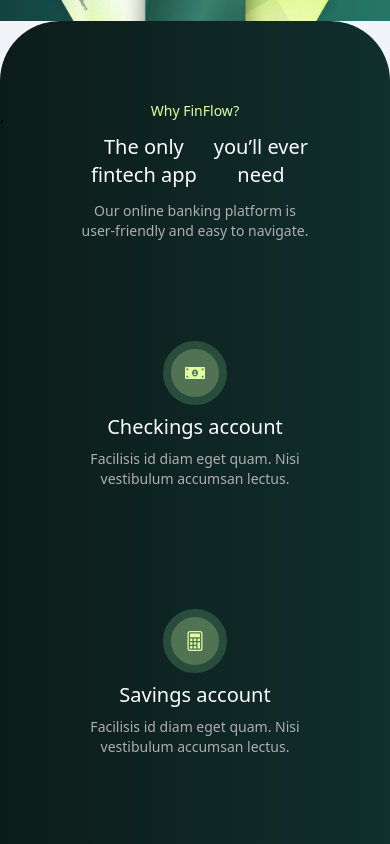
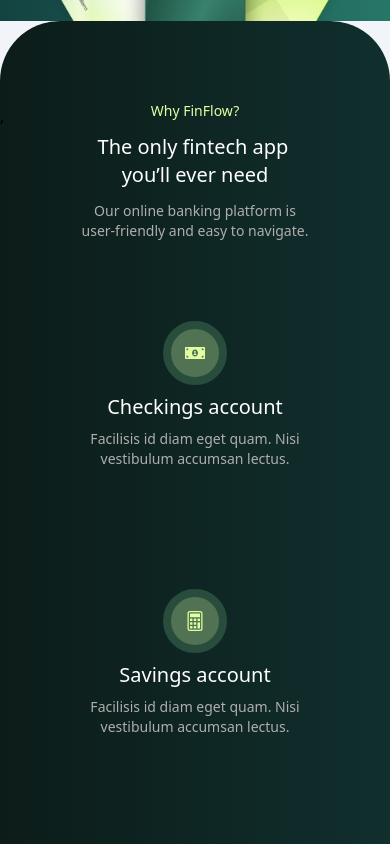
Before and after one commit to Mhiracul/Banking_Site, a React (Vite) app in the folder my-project/: page / in a window 390 px wide. Shown: the part 740-1584 px from the top of the page. Built offline with nearby package versions, Linux system fonts and the light colour scheme.

Commit message:
Initial commit

```diff
--- a/my-project/src/component/Home/About.jsx
+++ b/my-project/src/component/Home/About.jsx
@@ -11,18 +11,20 @@
             <p className="text-sm text-[#E1FFA0] font-medium">
               Why <WebsiteName />?
             </p>
-            <h1 className="text-white md:flex-col flex flex-row items-center justify-center gap-1 md:text-5xl text-xl font-medium mt-3">
-              The only fintech app
-              <span className="text-white md:text-5xl text-xl font-medium space-x-7">
+            <div className="text-center mt-3">
+              <h1 className="inline-block text-white  mr-1 md:text-5xl text-xl font-medium ">
+                The only fintech app
+              </h1>
+              <span className="text-white md:text-5xl md:inline-block font-medium text-xl  ">
                 you’ll ever need
               </span>
-            </h1>
+            </div>
 
             <p className="text-[#afaeae] md:text-xl text-sm mt-3">
               Our online banking platform is user-friendly and easy to navigate.
             </p>
           </div>
-          <div className="grid lg:grid-cols-4 md:grid-cols-2 grid-cols-1 gap-30 px-20 py-5 items-center justify-center">
+          <div className="grid lg:grid-cols-4 md:grid-cols-2 grid-cols-1 gap-30 px-20  items-center justify-center">
             <div className="">
               <div className="justify-center items-center flex bg-[#517353] rounded-full w-16 h-16 border-8 border-[#284D3D] mx-auto">
                 <FaMoneyBillAlt size={20} color="#E1FFA0" />
--- a/my-project/src/component/Home/Service.jsx
+++ b/my-project/src/component/Home/Service.jsx
@@ -15,7 +15,7 @@
           <img
             src="https://finflow.uicore.co/online-banking/wp-content/uploads/sites/2/2023/01/Online-Banking-Automated-Image.webp"
             alt=""
-            className="h-96"
+            className=" "
           />
         );
       case "Automated-invoicing":
@@ -24,12 +24,7 @@
             <img
               src="https://finflow.uicore.co/online-banking/wp-content/uploads/sites/2/2023/01/Online-Banking-Income-Image-1.webp"
               alt=""
-              className="rounded-lg"
-            />
-            <img
-              src="https://finflow.uicore.co/online-banking/wp-content/uploads/sites/2/2023/01/Online-Banking-Income-Image.webp"
-              alt=""
-              className="rounded-lg"
+              className="rounded-lg h-full"
             />
           </div>
         );
@@ -38,7 +33,7 @@
           <img
             src="https://finflow.uicore.co/online-banking/wp-content/uploads/sites/2/2023/01/Online-Banking-Crypto-Image-1.webp"
             alt=""
-            className="h-96"
+            className=""
           />
         );
       default:
@@ -47,8 +42,8 @@
   };
 
   return (
-    <div className="bg-white">
-      <div className="px-20 py-20">
+    <div className="bg-white ">
+      <div className="px-7 py-20">
         <div className="text-left font-inter">
           <h1 className="text-[#102F2D] font-bold lg:text-5xl md:text-3xl text-xl font-inter">
             Super convenient online banking
@@ -61,7 +56,7 @@
         </div>
         <div className="grid grid-cols-1 md:grid-cols-1 lg:grid-cols-2 gap-5 py-10 w-full">
           <Tabs selectedTab={selectedTab} onTabClick={handleTabClick} />
-          <div className="bg-[#EAEFEF] md:w-[80%] w-full shadow-lg rounded-md flex justify-center items-center py-10">
+          <div className="bg-[#EAEFEF] md:w-[80%]  w-full shadow-lg rounded-md flex justify-center items-center py-10">
             {renderImage()}
           </div>
         </div>
--- a/my-project/src/index.css
+++ b/my-project/src/index.css
@@ -367,7 +367,7 @@
 .bdt-tabs-item.bdt-active::before {
   content: "";
   position: absolute;
-  left: 75px; /* Adjust the left position to align the bar with the text */
+  left: 28px; /* Adjust the left position to align the bar with the text */
   height: 120px;
   width: 5px; /* Adjust the width as needed */
   background-color: #00ff00; /* Replace #00ff00 with your desired bar color */
@@ -376,7 +376,7 @@
 .bdt-tabs-item::before {
   content: "";
   position: absolute;
-  left: 75px; /* Adjust the left position to align the bar with the text */
+  left: 28px; /* Adjust the left position to align the bar with the text */
   height: 120px;
   width: 5px; /* Adjust the width as needed */
   background-color: gray; /* Replace gray with the desired default bar color */
```
